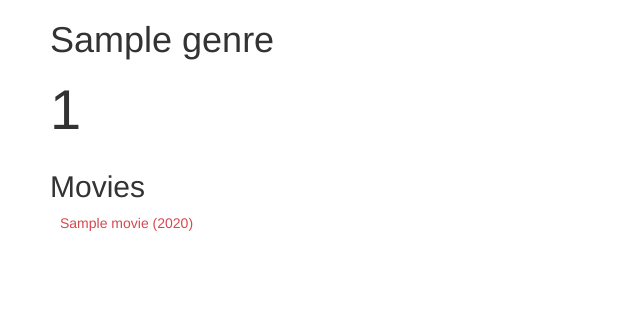
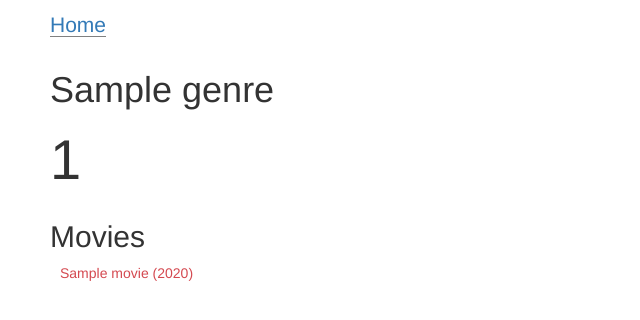
Before and after one commit to alexgraffeocohen/filmetric, a Rails app: page /genres/1 in a window 1280 px wide. Shown: the top 320 px of the page, without its empty margins (0-640 px from the left). Run offline with Rails 7, Linux system fonts and the light colour scheme; tables that the repository leaves empty hold one stand-in row (values such as "Sample post"); style sheets or scripts are compiled from the project's sources; parts of the project's set-up code (start-up, migrations or seed data) failed here and were passed over; some libraries are stand-ins or nearby versions.

Commit message:
implemented home link

```diff
--- a/app/assets/stylesheets/movie.css.scss
+++ b/app/assets/stylesheets/movie.css.scss
@@ -4,10 +4,14 @@
 
 
 #poster-container {
-  margin-top: 20px;
+  margin-top: 80px;
   .poster {
   width: 90%;
   }
+}
+
+#nav {
+  margin-left: 50px;
 }
 
 #item-data {
--- a/app/assets/stylesheets/searches.css.scss
+++ b/app/assets/stylesheets/searches.css.scss
@@ -9,6 +9,16 @@
   background-size: 750px 100%;
 }
 
+#nav {
+  margin-bottom: 30px;
+  margin-top: 10px;
+  a {
+    font-size: 1.5em;
+    border-bottom: 1px grey solid;
+    text-decoration: none;
+  }
+}
+
 #results-container {
   li {
     list-style-type: none;
@@ -17,6 +27,8 @@
   }
   h1 {
     margin-bottom: 30px;
+    margin-left: 35px;
+    margin-top: 50px;
   }
 }
 
--- a/app/views/actors/show.html.erb
+++ b/app/views/actors/show.html.erb
@@ -1,6 +1,10 @@
 <div class="row">
   <div class="col-md-4">
+
+    <%= render 'layouts/nav' %>
+
     <div id="item-data">
+
       <h1><%= @actor.name %></h1>
 
 
--- a/app/views/directors/show.html.erb
+++ b/app/views/directors/show.html.erb
@@ -1,5 +1,8 @@
 <div class="row">
   <div class="col-md-4">
+
+    <%= render 'layouts/nav' %>
+
     <div id="item-data">
       <h1><%= @director.name %></h1>
 
--- a/app/views/genres/show.html.erb
+++ b/app/views/genres/show.html.erb
@@ -1,6 +1,10 @@
 <div class="row">
   <div class="col-md-8">
+
+     <%= render 'layouts/nav' %>
+
     <div id="item-data">
+
       <h1><%= @genre.name %></h1>
 
 
--- /dev/null
+++ b/app/views/layouts/_nav.html.erb
@@ -0,0 +1,3 @@
+<div id="nav">
+    <%= link_to "Home", search_path %>
+</div>
--- a/app/views/movies/show.html.erb
+++ b/app/views/movies/show.html.erb
@@ -1,6 +1,10 @@
 <div class="row">
   <div class="col-md-8">
+
+    <%= render 'layouts/nav' %>
+
     <div id="item-data">
+
       <h1><%= @movie.title %></h1>
 
       <% if @average > 75 %>
--- a/app/views/searches/show.html.erb
+++ b/app/views/searches/show.html.erb
@@ -1,4 +1,6 @@
 <div class="col-md-8" id="results-container">
+  <%= render 'layouts/nav' %>
+
   <h1>Search Results:</h1>
 
   <ul>
```
